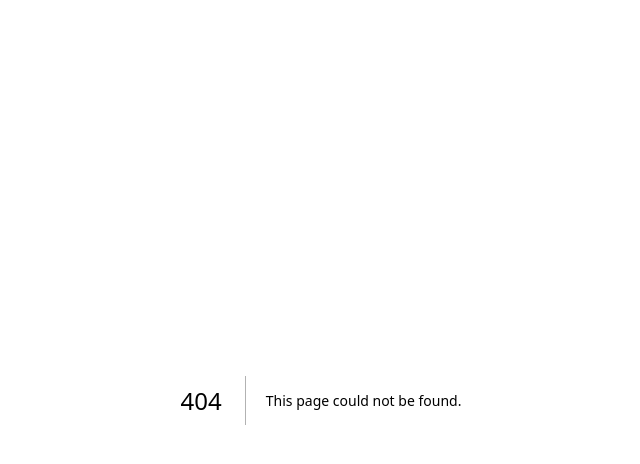
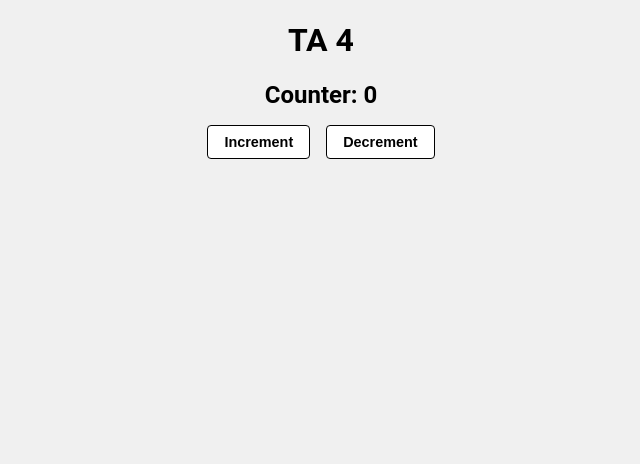
Before and after one commit to felieppe/dwym_react_tas, a Next.js app: page /ta4 in a window 1280 px wide. Before the commit this address had no page. Shown: the top 464 px of the page, without its empty margins (319-959 px from the left). Built offline with nearby package versions, Linux system fonts and the light colour scheme.

Commit message:
feat: add TA4 page

```diff
--- a/pages/index.jsx
+++ b/pages/index.jsx
@@ -11,6 +11,7 @@ function Home() {
 
                 <ol className={styles.homepage__index}>
                     <li><Link href="/ta3">TA 3</Link></li>
+                    <li><Link href="/ta4">TA 4</Link></li>
                 </ol>
             </div>
         </div>
--- /dev/null
+++ b/pages/ta4.jsx
@@ -0,0 +1,23 @@
+import styles from '../styles/TA4.module.css'
+
+import { useState } from 'react';
+
+function TA4() {
+    const [counter, setCounter] = useState(0);
+
+    return (
+        <>
+            <div className="container">
+                <div className={styles.ta4}>
+                    <h1>TA 4</h1>
+
+                    <p className={styles.ta4__counter}>Counter: {counter}</p>
+                    <button onClick={() => { setCounter(counter + 1) }}>Increment</button>
+                    <button onClick={() => { setCounter(counter - 1) }}>Decrement</button>
+                </div>
+            </div>
+        </>
+    )
+}
+
+export default TA4;
--- /dev/null
+++ b/styles/TA4.module.css
@@ -0,0 +1,29 @@
+.ta4 button {
+    background-color: #fff;
+    border: 1px solid #000;
+    border-radius: 0.25rem;
+    color: #000;
+    cursor: pointer;
+    font-size: 0.9rem;
+    font-weight: 700;
+    padding: 0.5rem 1rem;
+    transition: background-color 0.3s, color 0.3s;
+}
+
+.ta4 button:hover {
+    background-color: #000;
+    color: #fff;
+}
+
+.ta4 button:not(:last-child) {
+    margin-right: 1rem;
+}
+
+.ta4__counter {
+    color: #000;
+    font-size: 1.5rem;
+    font-weight: 700;
+    margin: 0;
+    margin-bottom: 1rem;
+    padding: 0;
+}
--- a/styles/global.css
+++ b/styles/global.css
@@ -4,3 +4,11 @@ body {
     padding: 0;
     background-color: #f0f0f0;
 }
+
+.container {
+    display: flex;
+    justify-content: center;
+    width: 100%;
+    height: 100%;
+    text-align: center;
+}
```
